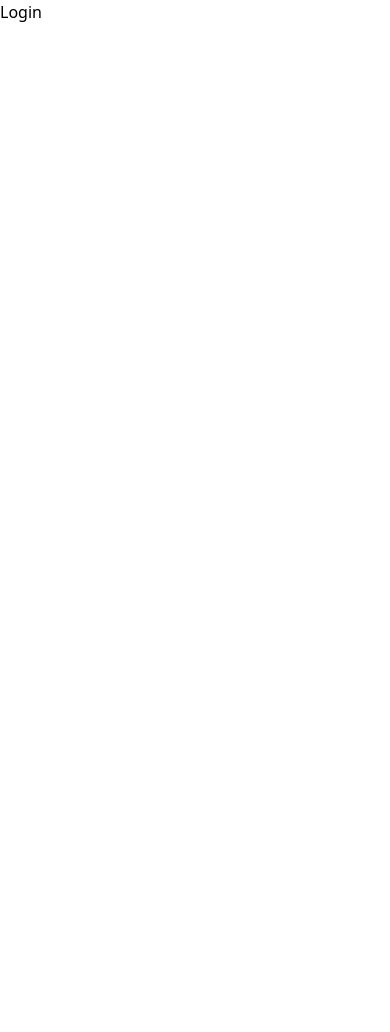
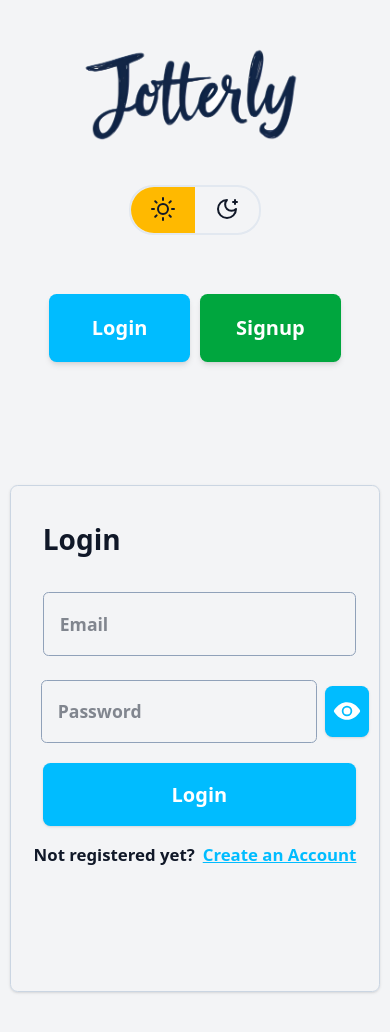
Before and after one commit to Shubham-K77/Jotterly, a React (Vite) app in the folder client/: page /login in a window 390 px wide. Shown: the top 1032 px of the page. Before the commit the page ends 844 px from the top, so only its background shows below. Built offline with nearby package versions, Linux system fonts and the light colour scheme.

Commit message:
Responsive Login Page!

```diff
--- a/client/src/components/custom/Navbar.jsx
+++ b/client/src/components/custom/Navbar.jsx
@@ -8,7 +8,7 @@ const Navbar = () => {
   const theme = useSelector((state) => state.themeToggler.theme);
   const dispatch = useDispatch();
   return (
-    <div className="w-full h-[50vh] lg:h-[30vh] flex flex-col justify-start items-center lg:flex-row lg:justify-around lg:items-center bg-transparent">
+    <div className="w-full h-[50vh] lg:h-[25vh] flex flex-col justify-start items-center lg:flex-row lg:justify-around lg:items-center bg-transparent">
       <div
         className="w-[80%] lg:w-[20%] h-[20vh] mt-2 mb-2 lg:mt-0 lg:mb-0 bg-transparent hover:cursor-pointer"
         onClick={() => navigate("/")}
--- a/client/src/main.jsx
+++ b/client/src/main.jsx
@@ -5,12 +5,15 @@ import { Provider } from "react-redux";
 import "./index.css";
 import App from "./App.jsx";
 import { BrowserRouter } from "react-router-dom";
+import { SnackbarProvider } from "notistack";
 
 createRoot(document.getElementById("root")).render(
   <StrictMode>
     <Provider store={store}>
       <BrowserRouter>
-        <App />
+        <SnackbarProvider>
+          <App />
+        </SnackbarProvider>
       </BrowserRouter>
     </Provider>
   </StrictMode>
--- a/client/src/pages/Login.jsx
+++ b/client/src/pages/Login.jsx
@@ -1,5 +1,90 @@
+/* eslint-disable no-unused-vars */
+import Navbar from "../components/custom/Navbar";
+import { useSelector } from "react-redux";
+import { useState } from "react";
+import { useSnackbar } from "notistack";
+import { IoEye } from "react-icons/io5";
+import { IoEyeOff } from "react-icons/io5";
+import { useNavigate } from "react-router-dom";
 const Login = () => {
-  return <div>Login</div>;
+  const theme = useSelector((state) => state.themeToggler.theme);
+  const [error, setError] = useState(false);
+  const [loading, setLoading] = useState(false);
+  const [seePassword, setSeePassword] = useState(false);
+  const { enqueueSnackbar } = useSnackbar();
+  const navigate = useNavigate();
+  return (
+    <div
+      className={`w-full min-h-screen flex flex-col justify-start items-center overflow-x-hidden overflow-y-hidden ${
+        theme === "light"
+          ? "bg-gray-100 text-gray-900"
+          : "bg-gray-900 text-gray-100"
+      }`}
+    >
+      <Navbar />
+      <div className="w-full h-[75vh] bg-transparent flex justify-center items-center">
+        <div className="w-[95%] lg:w-[25%] h-[60vh] bg-transparent shadow-sm rounded-md border-1 border-slate-300 flex flex-col justify-start items-start">
+          <div className="text-[1.75rem] font-semibold mt-8 mb-8 ml-8">
+            Login
+          </div>
+          <div className="mb-6 ml-8 w-full">
+            <input
+              className="w-[85%] h-[7.5vh] rounded-sm text-[1.10rem] font-semibold pl-4 border-1 border-slate-400 focus:outline-none hover:ring-2 hover:ring-green-400"
+              placeholder={"Email"}
+            />
+          </div>
+          <div className="mb-5 ml-3.5 w-full flex justify-center items-center">
+            <input
+              className="w-[75%] h-[7.5vh] rounded-sm text-[1.10rem] font-semibold pl-4 mr-2 border-1 border-slate-400 focus:outline-none hover:ring-2 hover:ring-green-400"
+              type={seePassword === false ? "password" : "text"}
+              placeholder="Password"
+            />
+            <div
+              className={`h-[6vh] w-[12%] mr-2 rounded-md shadow-sm cursor-pointer transition-transform ease-in-out duration-200 hover:scale-95 text-white flex justify-center items-center ${
+                theme === "light"
+                  ? "bg-sky-400 hover:bg-sky-500"
+                  : "bg-indigo-700 hover:bg-indigo-800"
+              }`}
+              onClick={() => setSeePassword(!seePassword)}
+            >
+              {seePassword === false ? (
+                <IoEye className="text-[1.75rem]" />
+              ) : (
+                <IoEyeOff className="text-[1.75rem]" />
+              )}
+            </div>
+          </div>
+          {error && (
+            <div className="mb-2 ml-8 text-[1rem] font-semibold text-red-700">
+              Please enter a valid email address.
+            </div>
+          )}
+          <div
+            className={`w-[85%] ml-8 mb-4 h-[7.5vh] rounded-md text-white shadow-sm cursor-pointer transition-transform ease-in-out duration-200 hover:scale-105 text-[1.25rem] font-semibold flex justify-center items-center ${
+              theme === "light"
+                ? "bg-sky-400 hover:bg-sky-500"
+                : "bg-indigo-700 hover:bg-indigo-800"
+            }`}
+          >
+            Login
+          </div>
+          <div className="w-full flex justify-center items-center">
+            <div className="text-[1.05rem] font-semibold mr-2">
+              Not registered yet?
+            </div>
+            <div
+              className={`underline font-semibold text-[1.05rem] cursor-pointer ${
+                theme === "light" ? "text-sky-400" : "text-indigo-600"
+              }`}
+              onClick={() => navigate("/signup")}
+            >
+              Create an Account
+            </div>
+          </div>
+        </div>
+      </div>
+    </div>
+  );
 };
 
 export default Login;
```
